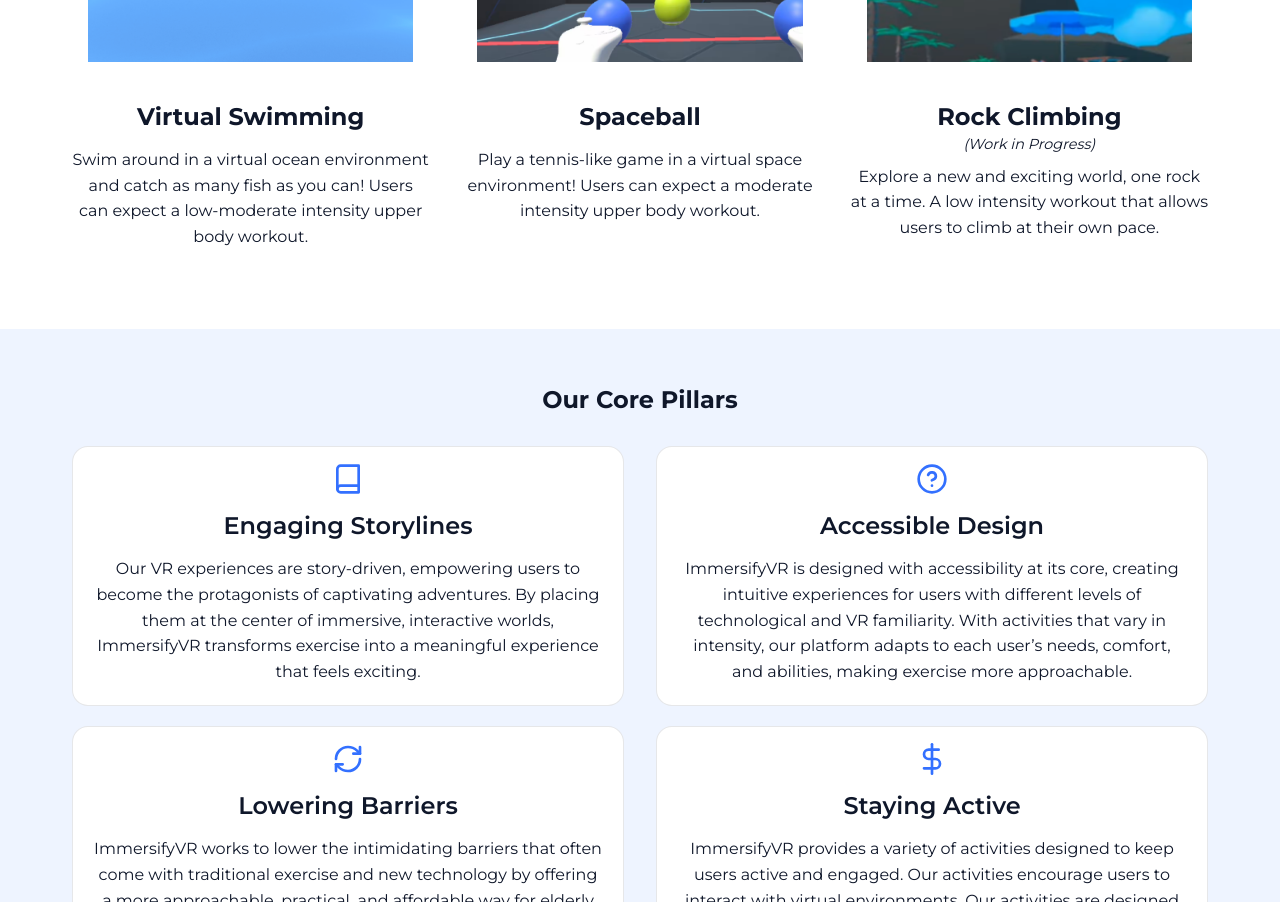
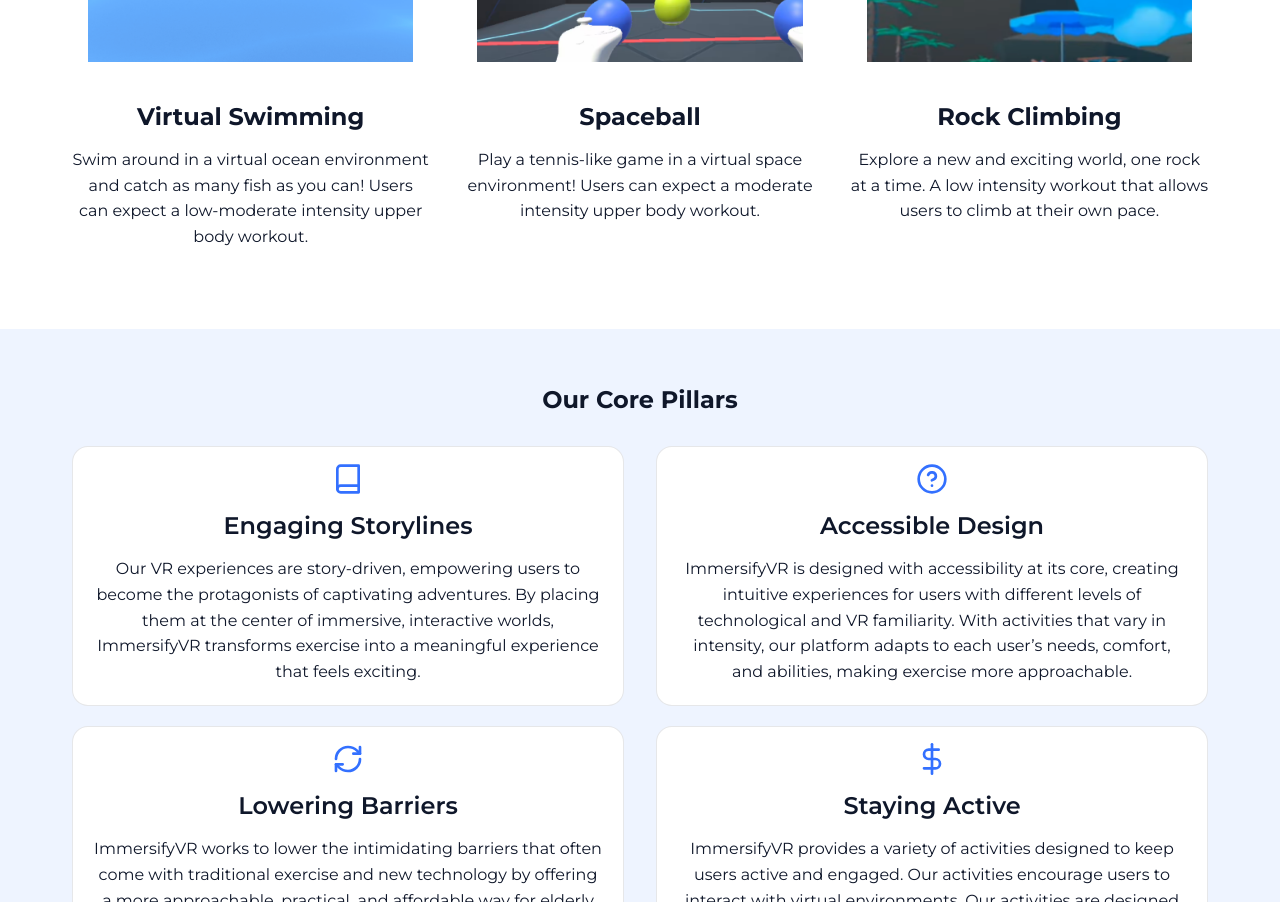
Before and after one commit to LWCoding/immersifyvr-next, a Next.js app: page / in a window 1280 px wide. Shown: the part 1760-2662 px from the top of the page. Built offline with nearby package versions, Linux system fonts and the light colour scheme.

Commit message:
Removed WIP text

```diff
--- a/src/app/(homepage)/page.js
+++ b/src/app/(homepage)/page.js
@@ -165,7 +165,6 @@ export default function Home() {
                   altText="Rock Climbing Experience"
                 />
                 <h2>Rock Climbing</h2>
-                <p className={styles.wipNote}>(Work in Progress)</p>
                 <p>
                   Explore a new and exciting world, one rock at a time. A low
                   intensity workout that allows users to climb at their own
```
